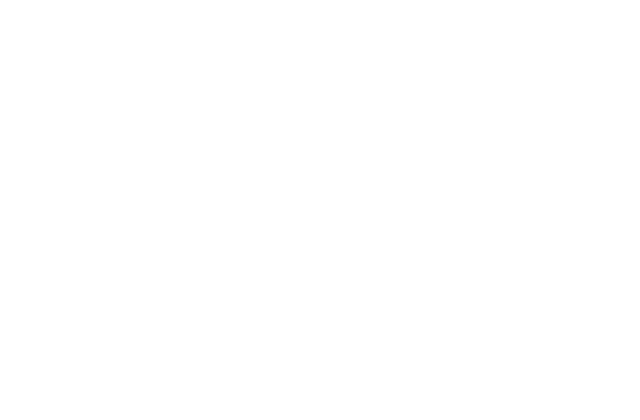
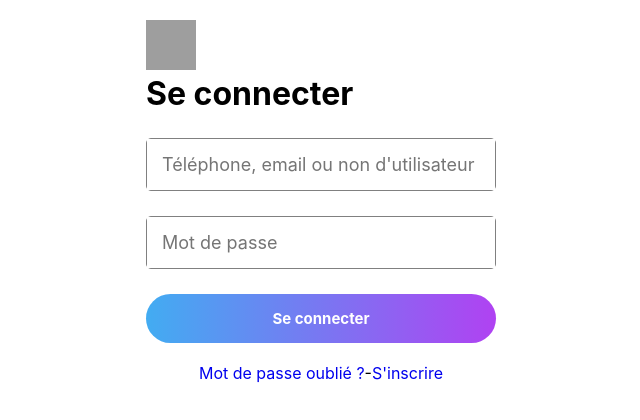
Before and after one commit to DevDams/musix-social-nework, a Nuxt app in the folder frontend/: page /login in a window 1280 px wide. Shown: the top 420 px of the page, without its empty margins (319-959 px from the left). Built offline with nearby package versions, Linux system fonts and the light colour scheme; grey boxes are pictures that could not be loaded.

Commit message:
Add files via upload

```diff
--- a/frontend/pages/index.vue
+++ b/frontend/pages/index.vue
@@ -1,7 +1,25 @@
 <template>
   <div>
-    <!-- commencer à coder ici -->
-    <h1>Welcome to the wonder wonderland</h1>
+  <!-- commencer à coder ici -->
+    <!-- PAGE D'ACCUEIL -->
+    <div class="home-content">
+        <div class="home-left">
+            <img src="img/cover.png" alt="cover">
+        </div>
+        <div class="home-right">
+            <img src="img/music-logo.png" alt="music-logo">
+            <h1>Welcome to the wonder wonderland</h1>
+            <h2>Rejoignez nous dès aujourd'hui.</h2>
+            <div class="box-button">
+                <a href="signup.html">
+                    <button class="btn btn-blue">S'inscrire</button>
+                </a>
+                <a href="login.html">
+                    <button class="btn btn-light">Se connecter</button>
+                </a>
+            </div>
+        </div>
+    </div>
   </div>
 </template>
 
@@ -10,8 +28,8 @@
 </script>
 
 <style scoped>
-h1 {
+  h1 {
   font-weight: 200;
   font-size: 75px;
-}
+  }
 </style>
--- a/frontend/pages/login/index.vue
+++ b/frontend/pages/login/index.vue
@@ -1,6 +1,29 @@
 <template>
   <div>
-    <!-- commencer à coder ici -->
+  <!-- commencer à coder ici -->
+    <!-- PAGE DE CONNECTION -->
+      <div class="login-contain">
+          <div class="log-content">
+              <img src="../img/music-logo.png" alt="music-logo" class="logo">
+              <h1>Se connecter</h1>
+              <form action="#" class="form">
+                  <div class="formcase">
+                      <input type="text" placeholder="Téléphone, email ou non d'utilisateur">
+                  </div>
+                  <div class="formcase">
+                      <input type="text" placeholder="Mot de passe">
+                  </div>
+              </form>
+              <div class="box-button">
+                  <a href="#">
+                      <button class="btn btn-blue">Se connecter</button>
+                  </a>
+                  <a href="#">Mot de passe oublié ?</a>
+                  <span>-</span>
+                  <a href="#">S'inscrire</a>
+              </div>
+          </div>
+      </div>
   </div>
 </template>
 
@@ -9,4 +32,76 @@
 </script>
 
 <style scoped>
+ *{
+  margin: 0;
+  padding: 0;
+  box-sizing: border-box;
+  font-family: -apple-system, BlinkMacSystemFont, 'Segoe UI', Roboto, Oxygen, Ubuntu, Cantarell, 'Open Sans', 'Helvetica Neue', sans-serif;
+}
+
+a{
+  text-decoration: none;
+}
+
+.login-contain{
+  max-width: 350px;
+  margin: 20px auto;
+}
+
+.logo{
+  width: 50px;
+  height: 50px;
+  object-fit: cover;
+}
+
+.formcase{
+  width: 100%;
+  border: 1px solid gray;
+  border-radius: 5px;
+  -webkit-border-radius: 5px;
+  -moz-border-radius: 5px;
+  -ms-border-radius: 5px;
+  -o-border-radius: 5px;
+  margin: 25px 0;
+}
+
+.formcase input{
+  border: none;
+  font-size: 18px;
+  width: 100%;
+  padding: 15px;
+  outline-color: #1A91DA;
+}
+
+.formcase input::placeholder{
+  font-size: 18px;
+}
+
+.box-button{
+  text-align: center;
+}
+
+.btn{
+  width: 100%;
+  border-radius: 25px;
+  -webkit-border-radius: 25px;
+  -moz-border-radius: 25px;
+  -ms-border-radius: 25px;
+  -o-border-radius: 25px;
+  padding: 15px;
+  margin-bottom: 20px;
+  font-size: 15px;
+  font-weight: bold;
+  cursor: pointer;
+}
+
+.btn-blue{
+  border: none;
+  color: white;
+  background: linear-gradient(to right, #42ACF2,#B042F2);
+}
+
+.btn-blue:hover{
+  background: linear-gradient(to left, #42ACF2,#B042F2);
+}
 </style>
```
